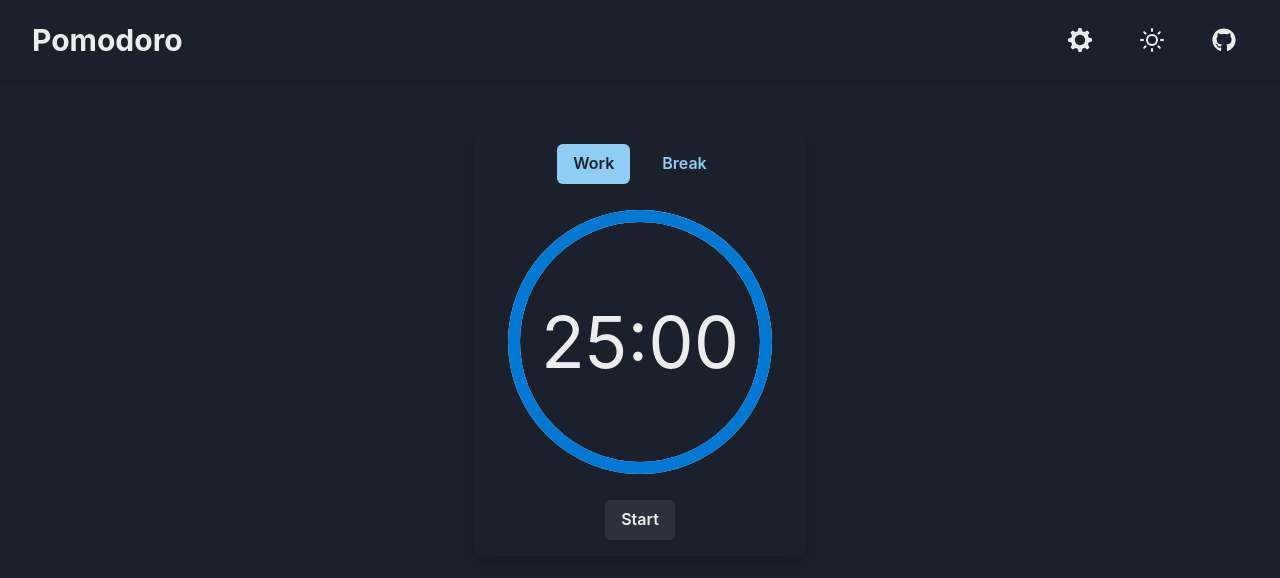
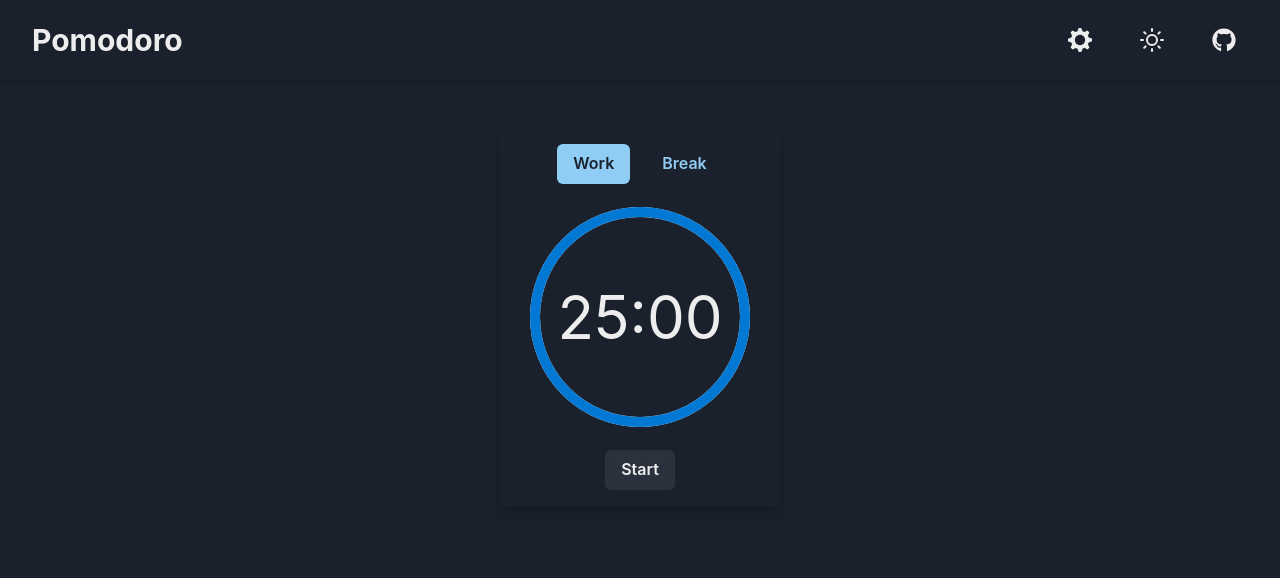
Before and after one commit to aabishkaryal/pomodoro, a Next.js app: page / in a window 1280 px wide. Shown: the top 578 px of the page. Built offline with nearby package versions, Linux system fonts and the light colour scheme.

Commit message:
bugFix: default time on first use

```diff
--- a/src/app/constants.ts
+++ b/src/app/constants.ts
@@ -10,5 +10,11 @@
 }
 export const CURRENT_CONFIG = "current-config";
 
-export const WORK_DEFAULT = toMilliseconds({ minutes: 25 });
-export const BREAK_DEFAULT = toMilliseconds({ minutes: 5 });
+const WORK_DEFAULT = toMilliseconds({ minutes: 25 });
+const BREAK_DEFAULT = toMilliseconds({ minutes: 5 });
+
+const DEFAULT: { [key: string]: number } = {};
+DEFAULT[CONFIG.WORK] = WORK_DEFAULT;
+DEFAULT[CONFIG.BREAK] = BREAK_DEFAULT;
+
+export { DEFAULT };
--- a/src/app/timer.ts
+++ b/src/app/timer.ts
@@ -1,5 +1,5 @@
 import { createSlice, PayloadAction } from "@reduxjs/toolkit";
-import { CONFIG, WORK_DEFAULT } from "./constants";
+import { CONFIG, DEFAULT, WORK_DEFAULT } from "app/constants";
 
 type TimerState = {
 	config: CONFIG;
@@ -8,7 +8,7 @@
 
 const initialState: TimerState = {
 	config: CONFIG.WORK,
-	totalTime: WORK_DEFAULT,
+	totalTime: DEFAULT[CONFIG.WORK],
 };
 
 const timerSlice = createSlice({
--- a/src/components/timer.tsx
+++ b/src/components/timer.tsx
@@ -2,7 +2,6 @@
 
 import {
 	ChakraComponent,
-	useBreakpointValue,
 	VStack,
 	Button,
 	CircularProgress,
@@ -10,19 +9,18 @@
 	HStack,
 	ButtonGroup,
 } from "@chakra-ui/react";
+import { useEffect, useRef } from "react";
+
 import Countdown, { CountdownRendererFn, CountdownRenderProps } from "react-countdown";
 
 import { useAppDispatch, useAppSelector } from "app/store";
-import { useEffect } from "react";
 import { SettingsManager } from "app/settingsManager";
-import { CONFIG, CURRENT_CONFIG } from "app/constants";
+import { CONFIG, CURRENT_CONFIG, DEFAULT } from "app/constants";
 import { setConfig, setTotalTime } from "app/timer";
-import { useRef } from "react";
 
 type Props = {};
 
 export const Timer: ChakraComponent<"div", Props> = () => {
-	const countdownSize = useBreakpointValue<number>({ base: 200, sm: 300 });
 	const countdownRef = useRef<Countdown>(null);
 
 	const { config, totalTime } = useAppSelector((state) => state.timerState);
@@ -38,6 +36,17 @@
 
 	useEffect(() => {
 		async function setup() {
+			(() => {
+				const workTime = SettingsManager.get(CONFIG.WORK);
+				const breakTime = SettingsManager.get(CONFIG.BREAK);
+				if (!workTime) {
+					SettingsManager.set(CONFIG.WORK, DEFAULT[CONFIG.WORK].toString());
+				}
+				if (!breakTime) {
+					SettingsManager.set(CONFIG.BREAK, DEFAULT[CONFIG.BREAK].toString());
+				}
+			})();
+
 			const currentConfig = SettingsManager.get(CURRENT_CONFIG);
 			if (
 				currentConfig &&
@@ -45,10 +54,15 @@
 				Object.values(CONFIG).includes("work" as CONFIG)
 			) {
 				dispatch(setConfig(currentConfig as CONFIG));
+			} else {
+				SettingsManager.set(CURRENT_CONFIG, config);
 			}
+
 			const time = Number(SettingsManager.get(config));
 			if (time) {
 				dispatch(setTotalTime(time));
+			} else {
+				SettingsManager.set(config, totalTime.toString());
 			}
 		}
 		setup();
@@ -57,17 +71,10 @@
 				dispatch(setTotalTime(Number(time)));
 			}
 		});
-	}, [config, dispatch]);
+	}, [config, dispatch, totalTime]);
 
 	const renderer: CountdownRendererFn = (props) => {
-		return (
-			<CountdownChild
-				{...props}
-				totalTime={totalTime}
-				countDownSize={countdownSize}
-				config={config}
-			/>
-		);
+		return <CountdownChild {...props} totalTime={totalTime} config={config} />;
 	};
 	return (
 		<VStack
@@ -110,7 +117,6 @@
 };
 
 type CountdownChildProps = CountdownRenderProps & {
-	countDownSize?: number;
 	totalTime: number;
 	config: CONFIG;
 };
@@ -121,7 +127,6 @@
 	formatted,
 	hours,
 	total,
-	countDownSize = 200,
 	totalTime,
 	config,
 }: CountdownChildProps) {
@@ -132,7 +137,15 @@
 			<Button
 				aria-label="Take a break"
 				variant="ghost"
-				onClick={() => dispatch(setConfig(CONFIG.BREAK))}
+				onClick={() => {
+					if (config == CONFIG.WORK) {
+						SettingsManager.set(CURRENT_CONFIG, CONFIG.BREAK);
+						dispatch(setConfig(CONFIG.BREAK));
+					} else if (config == CONFIG.BREAK) {
+						SettingsManager.set(CURRENT_CONFIG, CONFIG.WORK);
+						dispatch(setConfig(CONFIG.WORK));
+					}
+				}}
 			>
 				{config == CONFIG.WORK ? "Take a break" : "Back to Work"}
 			</Button>
@@ -154,7 +167,7 @@
 
 	return (
 		<>
-			<CircularProgress size={countDownSize} thickness={4} value={(total / totalTime) * 100}>
+			<CircularProgress size={250} thickness={4} value={(total / totalTime) * 100}>
 				<CircularProgressLabel fontSize={hours > 0 ? ".17em" : undefined}>
 					{hours > 0 ? formatted.hours + ":" : null}
 					{formatted.minutes}:{formatted.seconds}
```
